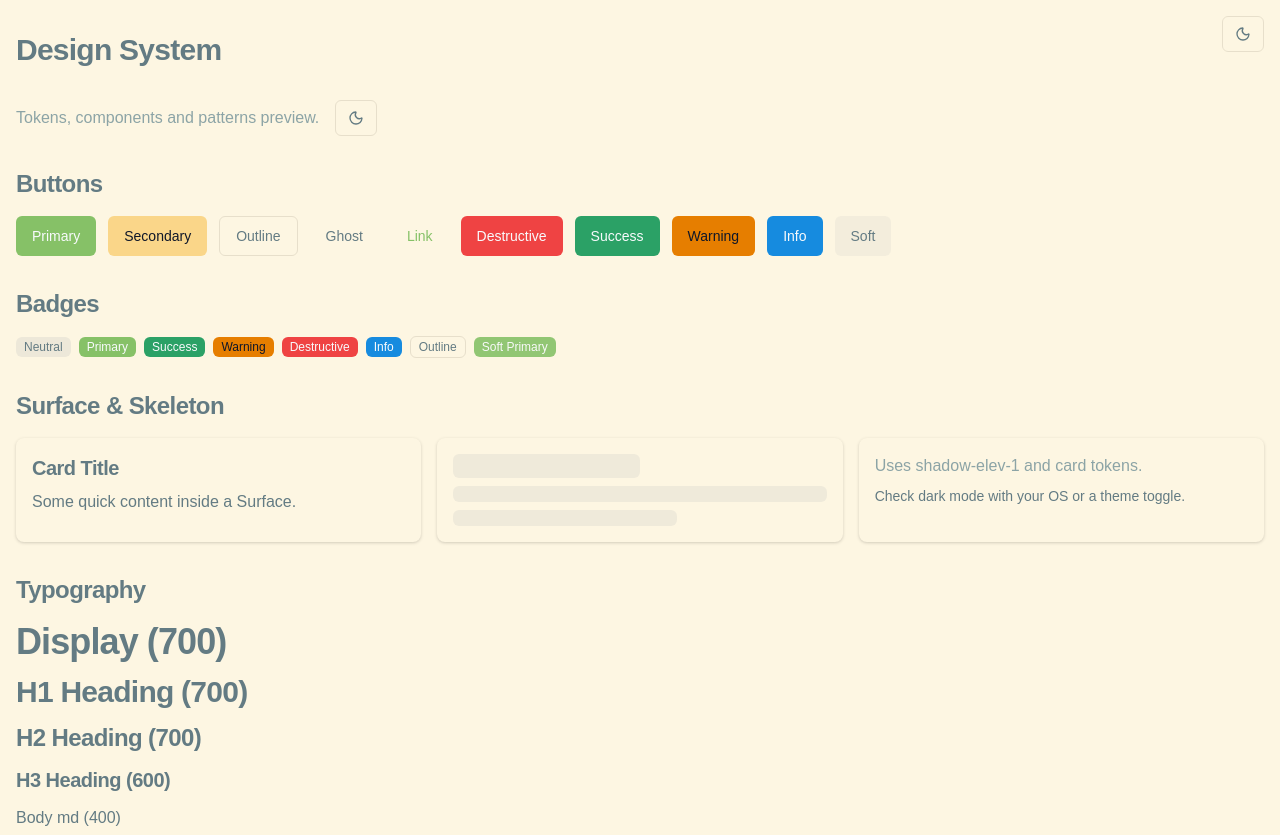
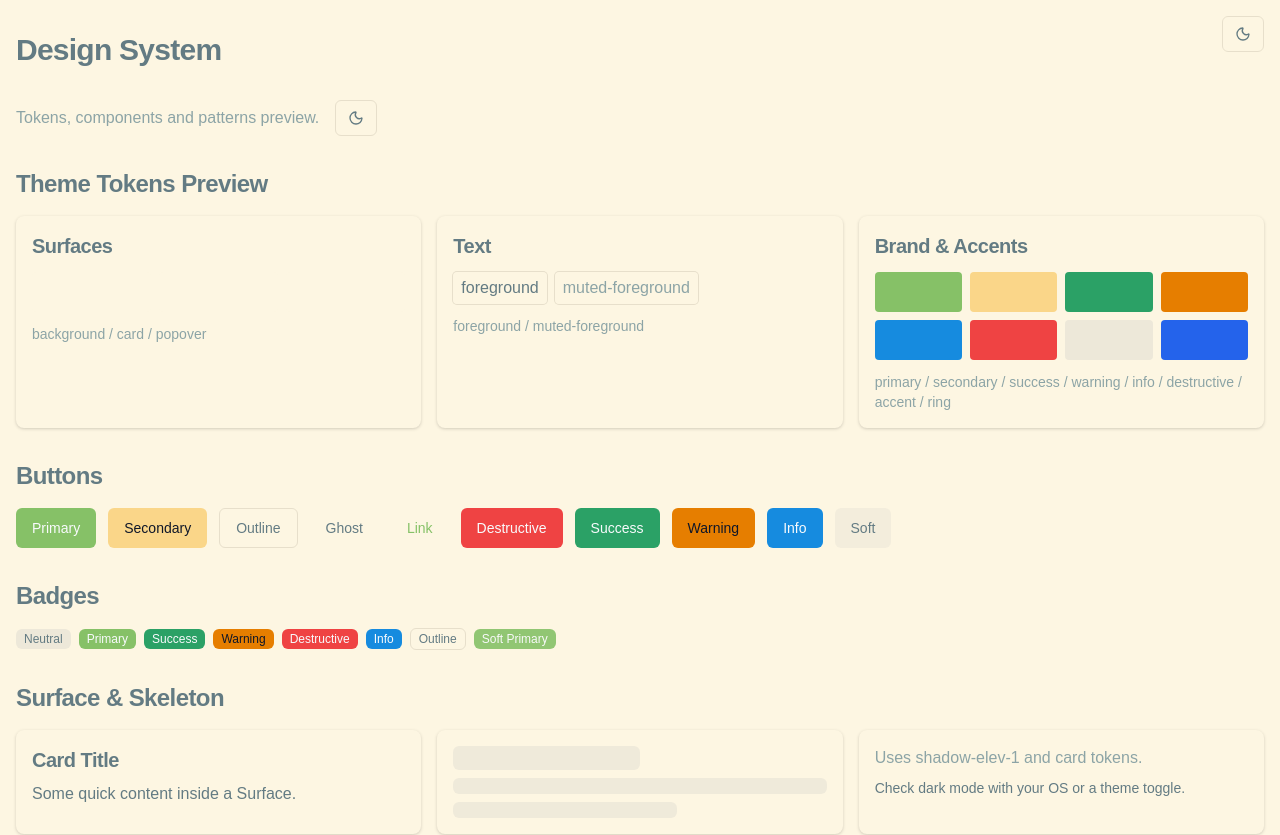
Before and after one commit to evaaaaawu/tabseed, a Next.js app: page /design-system in a window 1280 px wide. Shown: the top 835 px of the page. Built offline with nearby package versions, Linux system fonts and the light colour scheme; a web font is replaced by a local one.

Commit message:
feat(design-system): add Theme Tokens Preview showcasing surfaces, text, brand and status colors

```diff
--- a/src/app/design-system/page.tsx
+++ b/src/app/design-system/page.tsx
@@ -13,6 +13,49 @@ export default function DesignSystemPage() {
         <Text muted>Tokens, components and patterns preview.</Text>
         <ThemeToggle />
       </div>
+
+      <section className="space-y-4">
+        <Heading as="h2">Theme Tokens Preview</Heading>
+        <div className="grid grid-cols-1 gap-4 md:grid-cols-3">
+          <Surface className="space-y-3 p-4">
+            <Heading as="h3">Surfaces</Heading>
+            <div className="grid grid-cols-3 gap-2">
+              <div className="h-10 rounded bg-background" />
+              <div className="h-10 rounded bg-card" />
+              <div className="h-10 rounded bg-popover" />
+            </div>
+            <Text size="sm" muted>
+              background / card / popover
+            </Text>
+          </Surface>
+          <Surface className="space-y-3 p-4">
+            <Heading as="h3">Text</Heading>
+            <div className="flex items-center gap-2">
+              <span className="rounded px-2 py-1 text-foreground ring-1 ring-border">foreground</span>
+              <span className="rounded px-2 py-1 text-muted-foreground ring-1 ring-border">muted-foreground</span>
+            </div>
+            <Text size="sm" muted>
+              foreground / muted-foreground
+            </Text>
+          </Surface>
+          <Surface className="space-y-3 p-4">
+            <Heading as="h3">Brand & Accents</Heading>
+            <div className="grid grid-cols-4 gap-2">
+              <div className="h-10 rounded bg-primary" />
+              <div className="h-10 rounded bg-secondary" />
+              <div className="h-10 rounded bg-success" />
+              <div className="h-10 rounded bg-warning" />
+              <div className="h-10 rounded bg-info" />
+              <div className="h-10 rounded bg-destructive" />
+              <div className="h-10 rounded bg-accent" />
+              <div className="h-10 rounded bg-ring" />
+            </div>
+            <Text size="sm" muted>
+              primary / secondary / success / warning / info / destructive / accent / ring
+            </Text>
+          </Surface>
+        </div>
+      </section>
 
       <section className="space-y-4">
         <Heading as="h2">Buttons</Heading>
```
